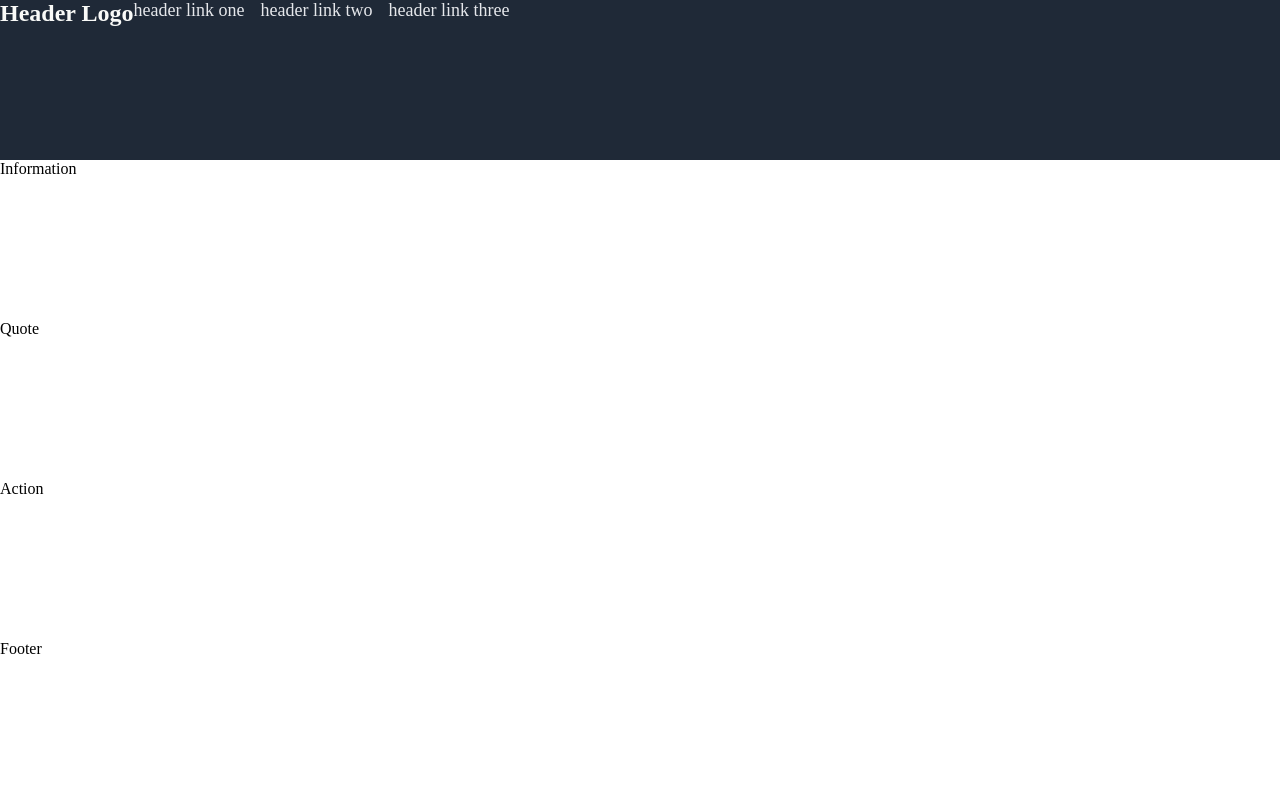
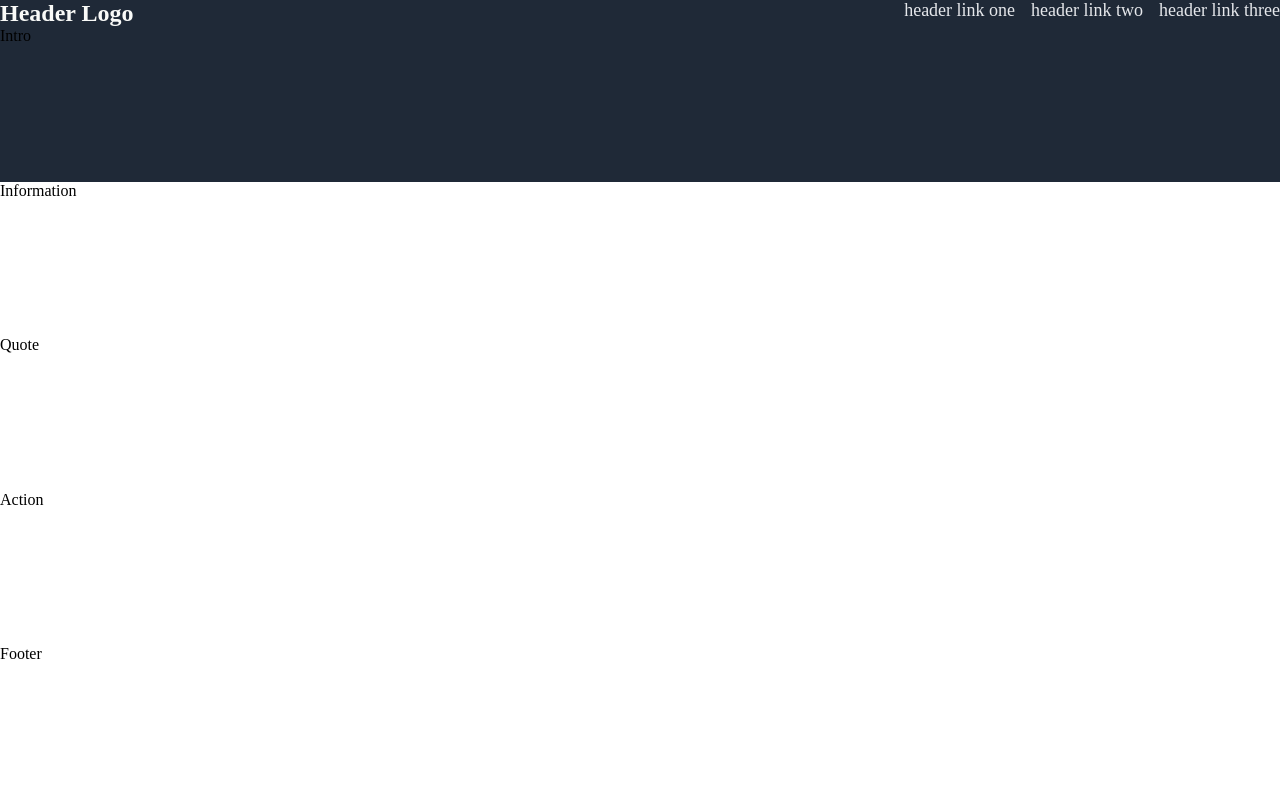
Before and after one commit to NagiriOni/landing-page, a plain HTML site: page index.html in a window 1280 px wide. Drawn offline with Linux system fonts and the light colour scheme.

Commit message:
Fix problem with header not aligning
fix problem with justify-content not working on header
by putting the header parent and child above section 1

```diff
--- a/index.html
+++ b/index.html
@@ -8,17 +8,17 @@
 
 </head>
 <body>
-
-    <div class="section1">
-        <div class="header">
-            <div class="logo">Header Logo</div>
+    <div class="header">
+        <div class="logo">Header Logo</div>
             <ul class="links">
                 <li><a href="#">header link one</a></li>
                 <li><a href="#">header link two</a></li>
                 <li><a href="#">header link three</a></li>
             </ul>
-        </div>
     </div>
+
+    <div class="section1">Intro</div>
+
     <div class="information">Information</div>
     <div class="quote">Quote</div>
     <div class="action">Action</div>
--- a/style.css
+++ b/style.css
@@ -16,8 +16,10 @@ body {
 }
 .header {
     display: flex;
+    justify-content: space-between;
+    background-color: #1f2937;
 }
-.logo{
+.logo {
     font-size: 24px;
     color: #f9faf8;
     font-weight: bold;
@@ -32,7 +34,6 @@ ul {
     display: flex;
     gap: 16px;
 }
-
 
 .information {
     display: flex;
```
